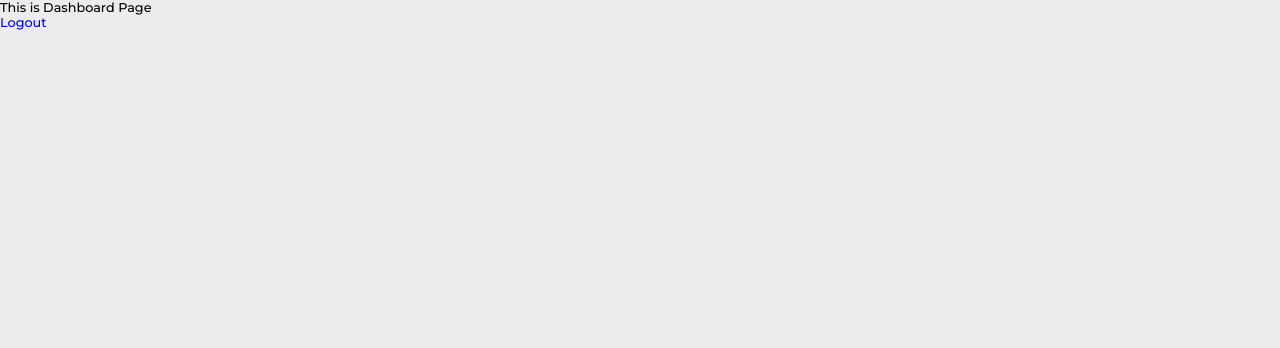
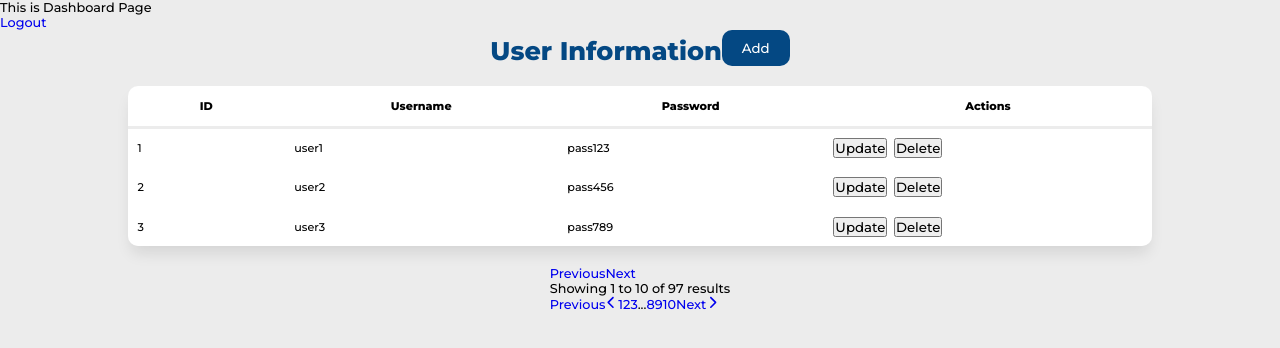
Before and after one commit to integr8-ph/gabriel-portal, a React (Vite) app in the folder frontend/project-gabriel/: page / in a window 1280 px wide. Shown: the top 348 px of the page. Built offline with nearby package versions, Linux system fonts and the light colour scheme; sample sign-in values are in the browser's storage.

Commit message:
Updated App.css to Login.scss inside Login.tsx

```diff
--- a/frontend/project-gabriel/src/components/Dashboard/Dashboard.tsx
+++ b/frontend/project-gabriel/src/components/Dashboard/Dashboard.tsx
@@ -2,13 +2,18 @@ import React from "react";
 import "../../style/Dashboard.css"
 import { Link } from "react-router-dom";
 
+import { FaChevronLeft, FaChevronRight  } from "react-icons/fa6";
 
 const Dashboard = () => {
     const handleLogout = () => {
         localStorage.removeItem("accessToken");
     };
 
-
+    const data = [
+        { id: 1, username: "user1", password: "pass123" },
+        { id: 2, username: "user2", password: "pass456" },
+        { id: 3, username: "user3", password: "pass789" },
+    ];
 
     return (
         <div className="body">
@@ -18,7 +23,128 @@ const Dashboard = () => {
                     Logout
                 </Link>
 
-
+                <div className="container-box">
+                    <div className="table-head">
+                        <div className="title-column">
+                            <h1>User Information</h1>
+                        </div>
+                        <div className="add-column">
+                            <button className="add-button">Add</button>
+                        </div>
+                    </div>
+                    <div className="table-container">
+                        <table className="table">
+                            <thead className="table-header">
+                                <tr>
+                                    <th className="table-cell">ID</th>
+                                    <th className="table-cell">Username</th>
+                                    <th className="table-cell">Password</th>
+                                    <th className="table-cell">Actions</th>
+                                </tr>
+                            </thead>
+                            <tbody className="table-body">
+                                {data.map((item) => (
+                                    <tr key={item.id} className="table-row">
+                                        <td className="table-cell">{item.id}</td>
+                                        <td className="table-cell">{item.username}</td>
+                                        <td className="table-cell">{item.password}</td>
+                                        <td className="table-cell action-buttons">
+                                            <button className="updateBtn">
+                                                Update
+                                            </button>
+                                            <button className="deleteBtn">
+                                                Delete
+                                            </button>
+                                        </td>
+                                    </tr>
+                                ))}
+                            </tbody>
+                        </table>
+                    </div>
+                    <div className="flex items-center justify-between border-t border-gray-200 bg-white px-4 py-3 sm:px-6">
+                        <div className="flex flex-1 justify-between sm:hidden">
+                            <a
+                                href="#"
+                                className="relative inline-flex items-center rounded-md border border-gray-300 bg-white px-4 py-2 text-sm font-medium text-gray-700 hover:bg-gray-50"
+                            >
+                                Previous
+                            </a>
+                            <a
+                                href="#"
+                                className="relative ml-3 inline-flex items-center rounded-md border border-gray-300 bg-white px-4 py-2 text-sm font-medium text-gray-700 hover:bg-gray-50"
+                            >
+                                Next
+                            </a>
+                        </div>
+                        <div className="hidden sm:flex sm:flex-1 sm:items-center sm:justify-between">
+                            <div>
+                                <p className="text-sm text-gray-700">
+                                    Showing <span className="font-medium">1</span> to <span className="font-medium">10</span> of{' '}
+                                    <span className="font-medium">97</span> results
+                                </p>
+                            </div>
+                            <div>
+                                <nav className="isolate inline-flex -space-x-px rounded-md shadow-sm" aria-label="Pagination">
+                                    <a
+                                        href="#"
+                                        className="relative inline-flex items-center rounded-l-md px-2 py-2 text-gray-400 ring-1 ring-inset ring-gray-300 hover:bg-gray-50 focus:z-20 focus:outline-offset-0"
+                                    >
+                                        <span className="sr-only">Previous</span>
+                                        <FaChevronLeft className="h-5 w-5" aria-hidden="true" />
+                                    </a>
+                                    {/* Current: "z-10 bg-indigo-600 text-white focus-visible:outline focus-visible:outline-2 focus-visible:outline-offset-2 focus-visible:outline-indigo-600", Default: "text-gray-900 ring-1 ring-inset ring-gray-300 hover:bg-gray-50 focus:outline-offset-0" */}
+                                    <a
+                                        href="#"
+                                        aria-current="page"
+                                        className="relative z-10 inline-flex items-center bg-indigo-600 px-4 py-2 text-sm font-semibold text-white focus:z-20 focus-visible:outline focus-visible:outline-2 focus-visible:outline-offset-2 focus-visible:outline-indigo-600"
+                                    >
+                                        1
+                                    </a>
+                                    <a
+                                        href="#"
+                                        className="relative inline-flex items-center px-4 py-2 text-sm font-semibold text-gray-900 ring-1 ring-inset ring-gray-300 hover:bg-gray-50 focus:z-20 focus:outline-offset-0"
+                                    >
+                                        2
+                                    </a>
+                                    <a
+                                        href="#"
+                                        className="relative hidden items-center px-4 py-2 text-sm font-semibold text-gray-900 ring-1 ring-inset ring-gray-300 hover:bg-gray-50 focus:z-20 focus:outline-offset-0 md:inline-flex"
+                                    >
+                                        3
+                                    </a>
+                                    <span className="relative inline-flex items-center px-4 py-2 text-sm font-semibold text-gray-700 ring-1 ring-inset ring-gray-300 focus:outline-offset-0">
+                                        ...
+                                    </span>
+                                    <a
+                                        href="#"
+                                        className="relative hidden items-center px-4 py-2 text-sm font-semibold text-gray-900 ring-1 ring-inset ring-gray-300 hover:bg-gray-50 focus:z-20 focus:outline-offset-0 md:inline-flex"
+                                    >
+                                        8
+                                    </a>
+                                    <a
+                                        href="#"
+                                        className="relative inline-flex items-center px-4 py-2 text-sm font-semibold text-gray-900 ring-1 ring-inset ring-gray-300 hover:bg-gray-50 focus:z-20 focus:outline-offset-0"
+                                    >
+                                        9
+                                    </a>
+                                    <a
+                                        href="#"
+                                        className="relative inline-flex items-center px-4 py-2 text-sm font-semibold text-gray-900 ring-1 ring-inset ring-gray-300 hover:bg-gray-50 focus:z-20 focus:outline-offset-0"
+                                    >
+                                        10
+                                    </a>
+                                    <a
+                                        href="#"
+                                        className="relative inline-flex items-center rounded-r-md px-2 py-2 text-gray-400 ring-1 ring-inset ring-gray-300 hover:bg-gray-50 focus:z-20 focus:outline-offset-0"
+                                    >
+                                        <span className="sr-only">Next</span>
+                                        <FaChevronRight className="h-5 w-5" aria-hidden="true" />
+                                    </a>
+                                </nav>
+                            </div>
+                        </div>
+                    </div>
+                </div>
 
 
 
--- a/frontend/project-gabriel/src/components/Login/Login.tsx
+++ b/frontend/project-gabriel/src/components/Login/Login.tsx
@@ -1,5 +1,5 @@
 import React, { useState } from "react";
-import "../../App.css";
+import "../../style/Login.scss";
 import axios from "axios";
 import { Link, useNavigate } from "react-router-dom";
 
```
